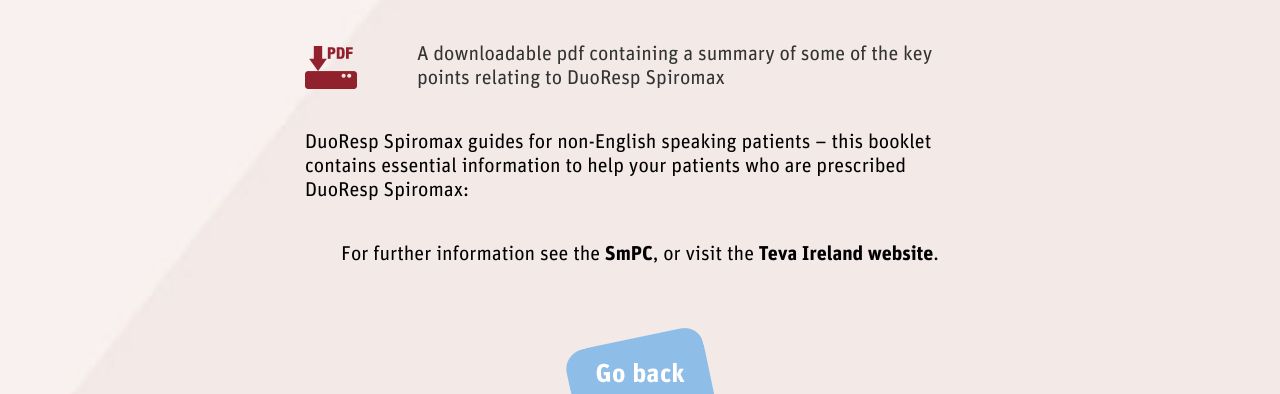
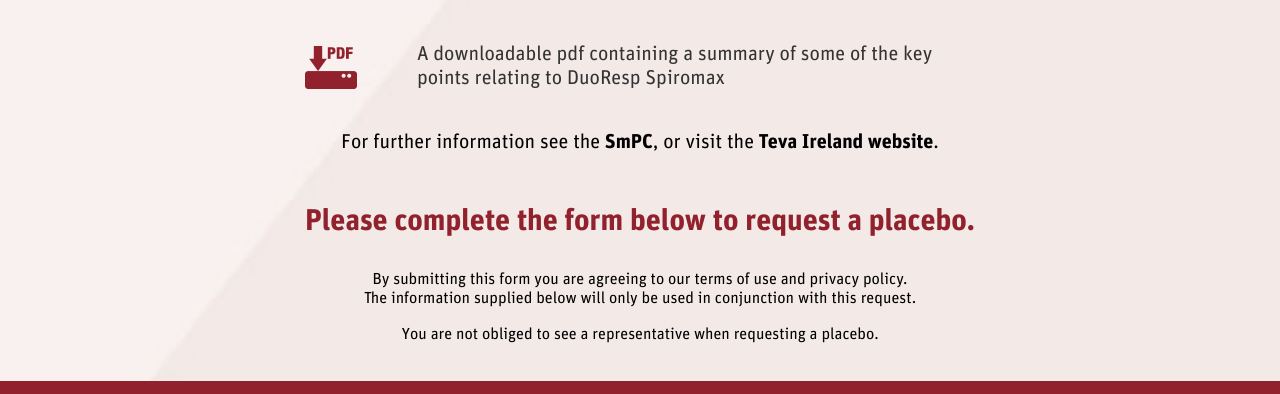
Before and after one commit to chocobuckle/dr, a website: page hcp.html in a window 1280 px wide. Shown: the part 2560-2954 px from the top of the page. Drawn offline with nearby package versions, Linux system fonts and the light colour scheme; files that its build step writes are made by us from their sources.

Commit message:
Add Form header text

```diff
--- a/hcp.html
+++ b/hcp.html
@@ -6,7 +6,8 @@
 	<meta name="description" content="">
 	<meta name="viewport" content="width=device-width">
 	<link rel="stylesheet" href="styles/main.css">
-	<link rel="stylesheet" href="styles/hcp.css">
+  <link rel="stylesheet" href="styles/hcp.css">
+  <link rel="stylesheet" href="styles/placebo.css">
 	<link rel="shortcut icon" href="favicon.ico" type="image/x-icon">
 </head>
 <body>
@@ -41,9 +42,9 @@
 		<p class="sub_text three"><strong>Further information for Healthcare Professionals</strong></p>
 		<div class="links two">
 			<a href="assets/pdf/DuoResp Spiromax Dosing Card.pdf" download="DuoResp Spiromax Dosing Card.pdf"><div class="patient-guide"><img class="" src="assets/img/patient/red-pdf-icon.png"><p>A downloadable pdf containing a summary of some of the key points relating to DuoResp Spiromax</p></div></a>
-		</div>
-		<p class="spiromax_guides">DuoResp Spiromax guides for non-English speaking patients – this booklet contains essential information to help your patients who are prescribed DuoResp Spiromax:</p>
-		<!-- <div id="dropdown">
+    </div>
+		<!-- <p class="spiromax_guides">DuoResp Spiromax guides for non-English speaking patients – this booklet contains essential information to help your patients who are prescribed DuoResp Spiromax:</p>
+		<div id="dropdown">
 			<button class="dropbtn"></button>
 			<div class="dropdown-content">
 				<a href="assets/pdf/DRS A5 Patient Booklet Digital English 02.03.17.pdf" download="DRS A5 Patient Booklet Digital English 02.03.17.pdf">English</a>
@@ -63,6 +64,14 @@
 		</div> -->
 		<p class="further-info">For further information see the <strong><a target="_blank" href="assets/pdf/DuoResp Spiromax SmPC.pdf">SmPC</a></strong>, or visit the <strong><a target="_blank" href="https://www.teva.ie/
 ">Teva Ireland website</a></strong>.</p>
+    <p class="sub_text three"><strong>Please complete the form below to request a placebo.</strong></p>
+    <p class="know_more">By submitting this form you are agreeing to our terms of use and privacy
+    policy.</p>
+    <p class="know_more">The information supplied below will only be used in conjunction with this request.</p>
+    <br><br>
+    <p class="know_more">You are not obliged to see a representative when requesting a placebo.</p>
+    <br><br><br>
+
 		<div class="back-button">
 			<a href="index.html"><img src="assets/img/patient/back-button.png" width="149"></a>
 		</div>
```
